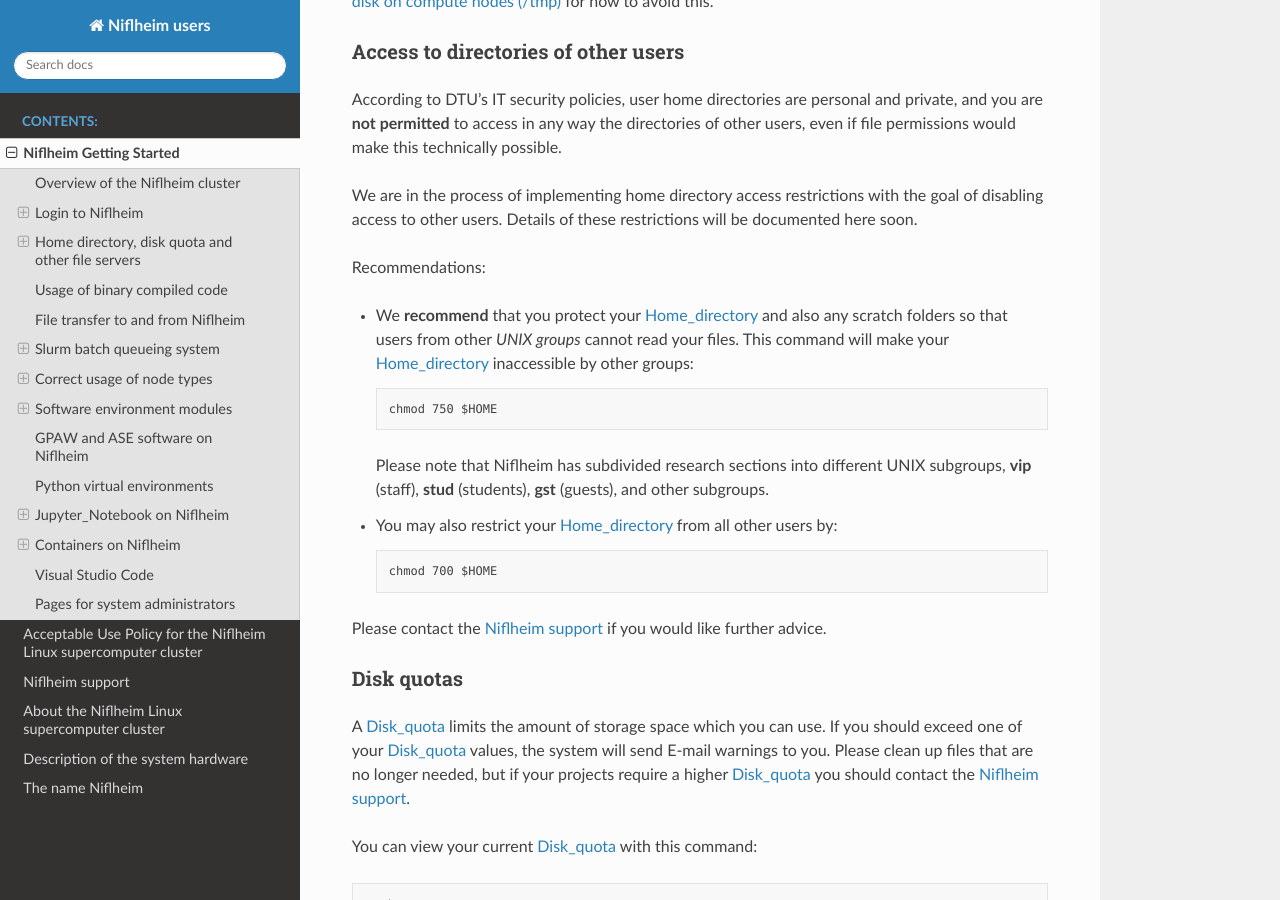
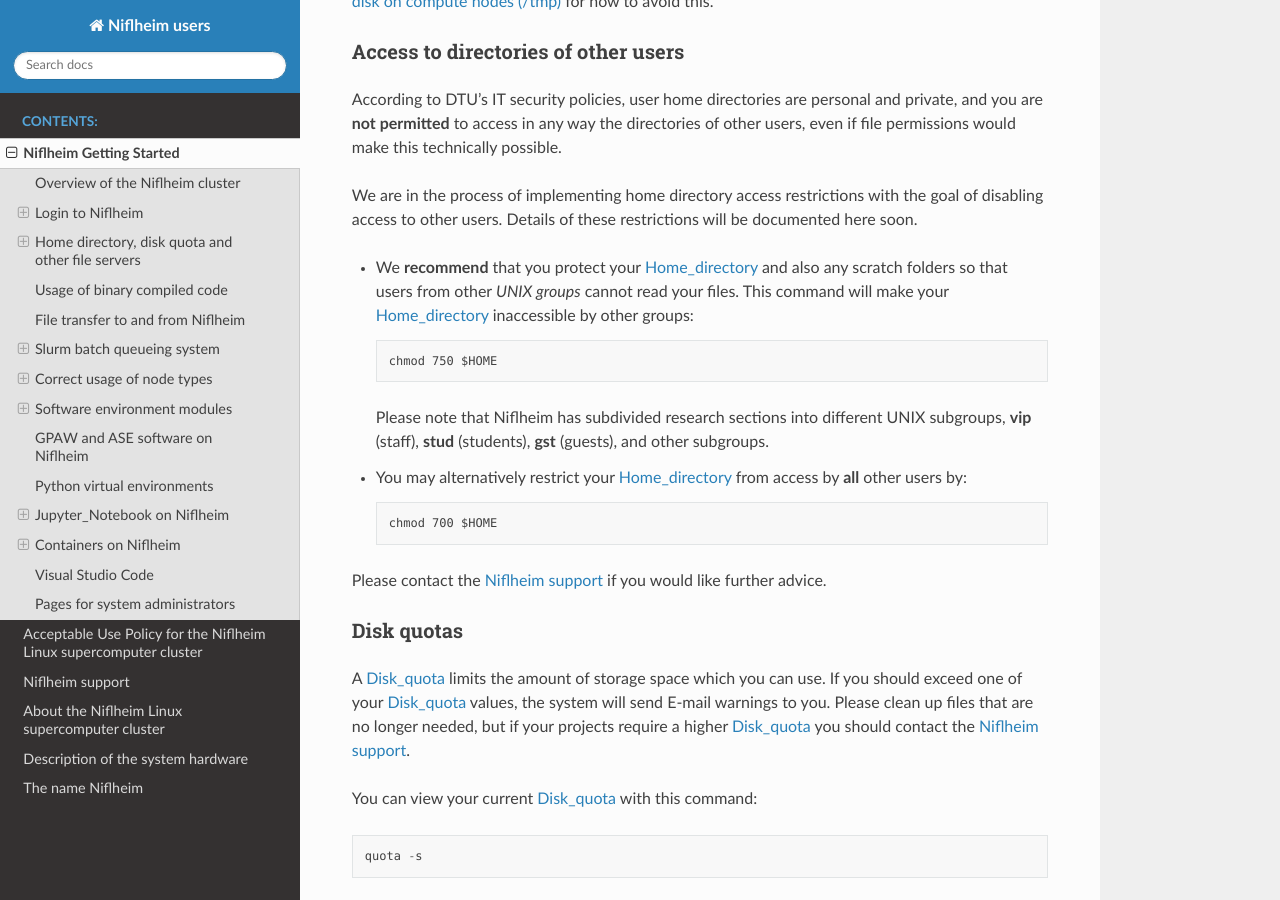
Before and after one commit to OleHolmNielsen/Niflheim_users, a Sphinx documentation site: the page built from docs/Niflheim_Getting_Started.rst, in a window 1280 px wide and 900 px high, scrolled down 3070 px. Built offline with Sphinx 7.4.7 and the Read the Docs theme 3.1.0, drawn with Linux system fonts in a browser that asks for light colours.

Commit message:
Formatting

```diff
--- a/docs/Niflheim_Getting_Started.rst
+++ b/docs/Niflheim_Getting_Started.rst
@@ -179,8 +179,6 @@
 with the goal of disabling access to other users.
 Details of these restrictions will be documented here soon.
 
-Recommendations:
-
 * We **recommend** that you protect your Home_directory_ and also any scratch folders
   so that users from other *UNIX groups* cannot read your files.
   This command will make your Home_directory_ inaccessible by other groups::
@@ -190,7 +188,7 @@
   Please note that Niflheim has subdivided research sections into different UNIX subgroups,
   **vip** (staff), **stud** (students), **gst** (guests), and other subgroups.
 
-* You may also restrict your Home_directory_ from all other users by::
+* You may alternatively restrict your Home_directory_ from access by **all** other users by::
 
     chmod 700 $HOME
 
```
